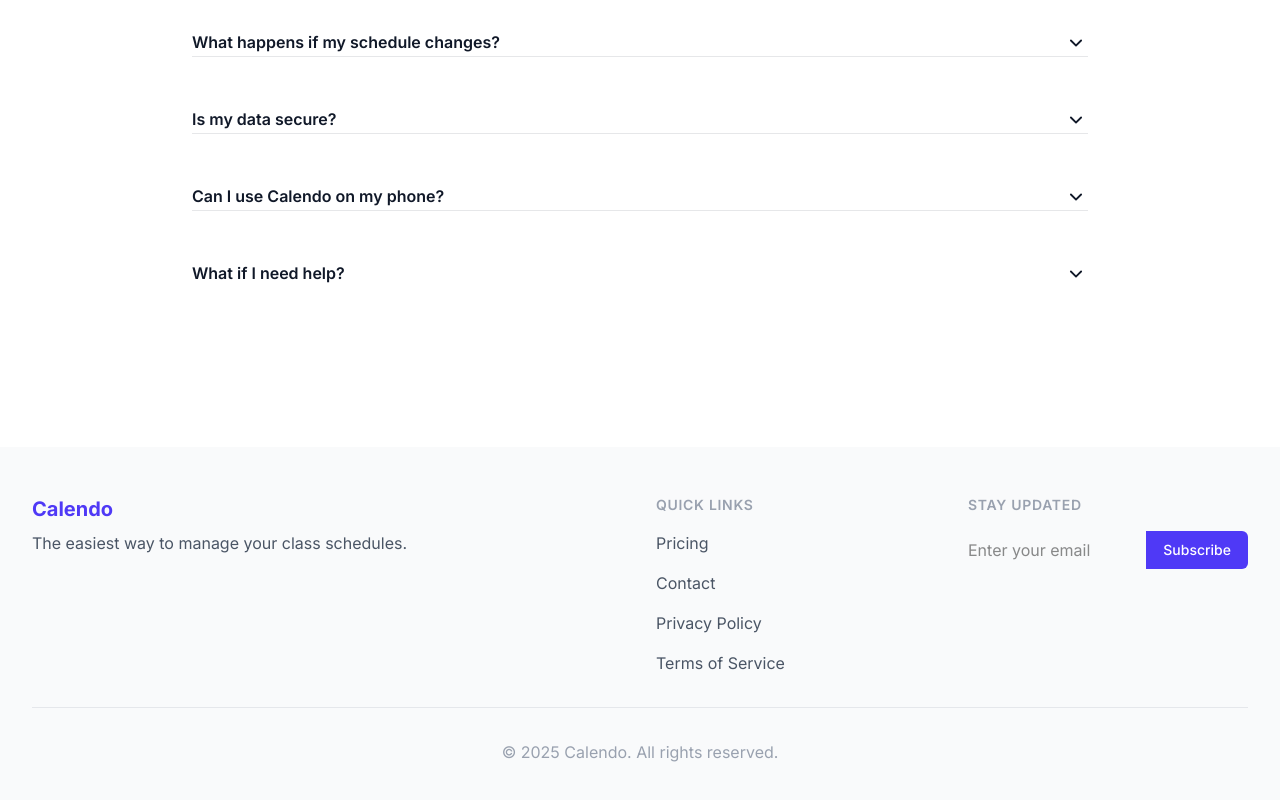
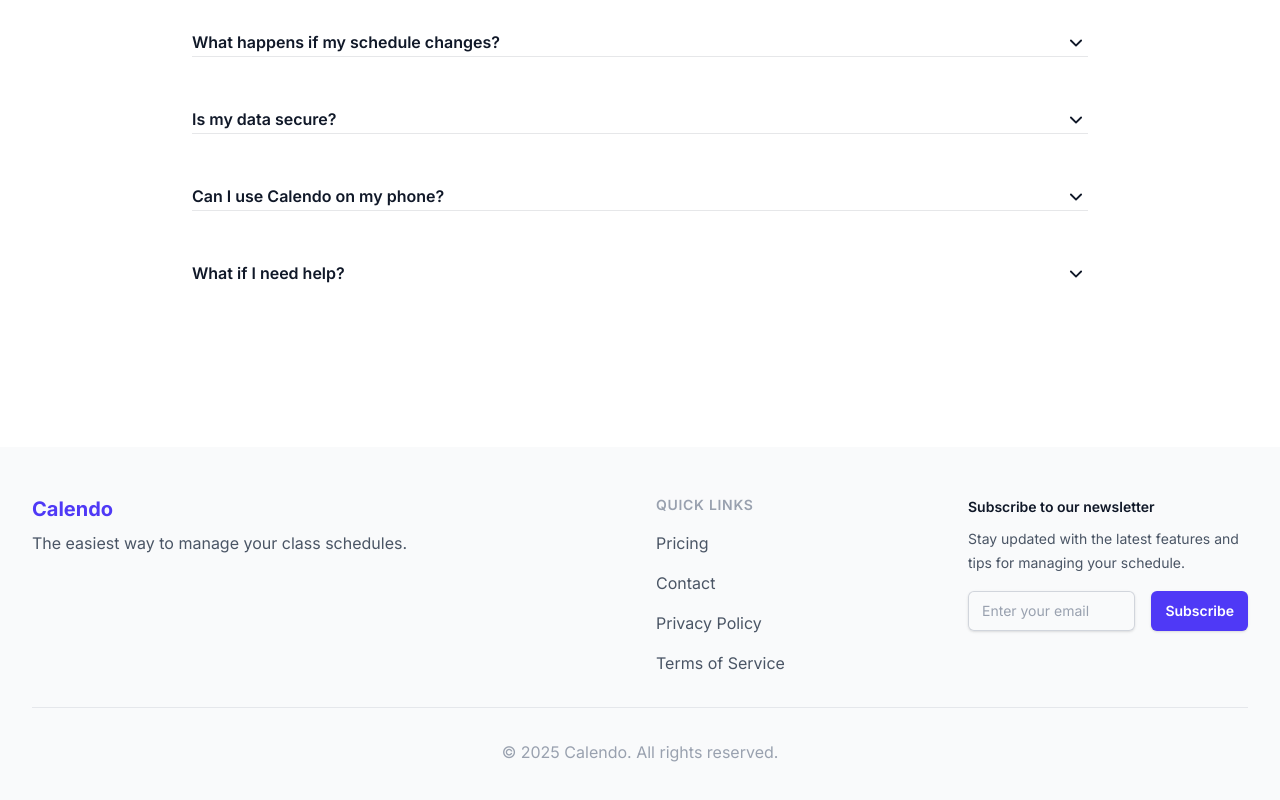
Before and after one commit to GPadaka19/Calendo, a Next.js app in the folder frontend/: page / in a window 1280 px wide. Shown: the part 4299-5099 px from the top of the page. Built offline with nearby package versions, Linux system fonts and the light colour scheme.

Commit message:
feat: replace newsletter section in Footer with NewsletterForm component for streamlined user subscription

```diff
--- a/frontend/src/components/layout/Footer.tsx
+++ b/frontend/src/components/layout/Footer.tsx
@@ -1,4 +1,5 @@
 import Link from 'next/link';
+import NewsletterForm from '../NewsletterForm';
 
 export default function Footer() {
   return (
@@ -46,24 +47,7 @@ export default function Footer() {
 
           {/* Newsletter */}
           <div>
-            <h3 className="text-sm font-semibold text-gray-400 tracking-wider uppercase">
-              Stay Updated
-            </h3>
-            <form className="mt-4">
-              <div className="flex">
-                <input
-                  type="email"
-                  placeholder="Enter your email"
-                  className="min-w-0 flex-1 rounded-l-md border-gray-300 focus:border-indigo-500 focus:ring-indigo-500"
-                />
-                <button
-                  type="submit"
-                  className="inline-flex items-center px-4 py-2 border border-transparent text-sm font-medium rounded-r-md text-white bg-indigo-600 hover:bg-indigo-700"
-                >
-                  Subscribe
-                </button>
-              </div>
-            </form>
+            <NewsletterForm />
           </div>
         </div>
 
```
